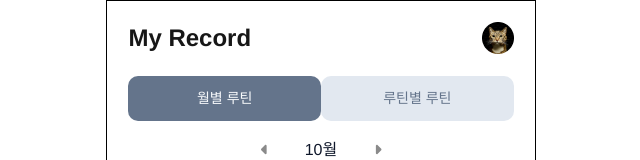
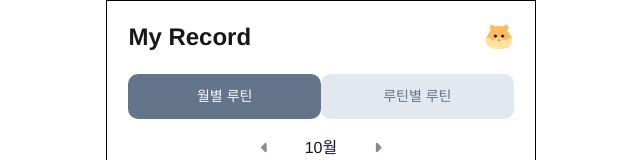
Before and after one commit to CSID-DGU/2024-2-OSSProj-PAGE6-06, a Next.js app in the folder frontend/: page /record in a window 1280 px wide. Shown: the top 160 px of the page, without its empty margins (319-959 px from the left). Built offline with nearby package versions, Linux system fonts and the light colour scheme; no server answers.

Commit message:
[FE]Feat: header user API

```diff
--- a/frontend/components/layout/Header.jsx
+++ b/frontend/components/layout/Header.jsx
@@ -1,11 +1,53 @@
 import * as HS from "./Styled.jsx";
-import profile_image from "../common/image/profile_image1.png";
+import profile1 from "../common/image/profile1.png";
+import profile2 from "../common/image/profile2.png";
+import profile3 from "../common/image/profile3.png";
+import profile4 from "../common/image/profile4.png";
+import { API } from "@/pages/api.jsx";
+import { useEffect, useState } from "react";
 
 export default function Header({ path }) {
+  const [user, setUser] = useState({});
+
+  const fetchUser = async () => {
+    const token = localStorage.getItem("token");
+
+    try {
+      const response = await API.get("/profile/", {
+        headers: {
+          Authorization: `Token ${token}`,
+        },
+      });
+      setUser(response.data);
+    } catch (e) {
+      console.log(e);
+    }
+  };
+
+  useEffect(() => {
+    fetchUser();
+  }, []);
+
   return (
     <HS.HeaderContainer>
       <HS.HeaderPath>{path}</HS.HeaderPath>
-      <HS.HeaderMypage src={profile_image} alt="profile_image" />
+      {user.image === "image1" ? (
+        <HS.HeaderMypage src={profile1} alt="profile_image" />
+      ) : (
+        <>
+          {user.image === "image2" ? (
+            <HS.HeaderMypage src={profile2} alt="profile_image" />
+          ) : (
+            <>
+              {user.image === "image3" ? (
+                <HS.HeaderMypage src={profile3} alt="profile_image" />
+              ) : (
+                <HS.HeaderMypage src={profile4} alt="profile_image" />
+              )}
+            </>
+          )}
+        </>
+      )}
     </HS.HeaderContainer>
   );
 }
--- a/frontend/components/layout/Styled.jsx
+++ b/frontend/components/layout/Styled.jsx
@@ -12,7 +12,7 @@ export const LayoutWrapper = styled.div`
   position: relative;
   border: 1px solid black;
   overflow: hidden;
-  font-family:Pretendard;
+  font-family: Pretendard;
 `;
 
 export const LayoutContent = styled.div`
@@ -42,6 +42,8 @@ export const HeaderPath = styled.div`
 export const HeaderMypage = styled(Image)`
   /* border: 1px solid black; */
   cursor: pointer;
+  width: 30px;
+  height: 30px;
 `;
 
 // Footer
```
